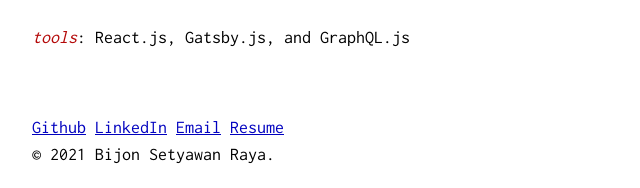
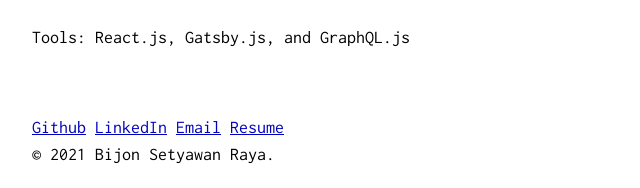
Before and after one commit to bsraya/bsraya.com, a Gatsby site: page /portfolio/my-personal-website/ in a window 1280 px wide. Shown: the part 1432-1620 px from the top of the page, 224-864 px from the left. Built offline with nearby package versions, Linux system fonts and the light colour scheme; Gatsby itself is replaced by a stand-in of ours; some packages are replaced by stand-ins of ours.

Commit message:
removed italic words

```diff
--- a/content/portfolio/my-personal-website/index.mdx
+++ b/content/portfolio/my-personal-website/index.mdx
@@ -26,4 +26,4 @@
 
 My personal website is the result of the aforementioned principles, and it will act as a medium where I can showcase my work and share my knowledge.
 
-*tools*: React.js, Gatsby.js, and GraphQL.js
+Tools: React.js, Gatsby.js, and GraphQL.js
```
